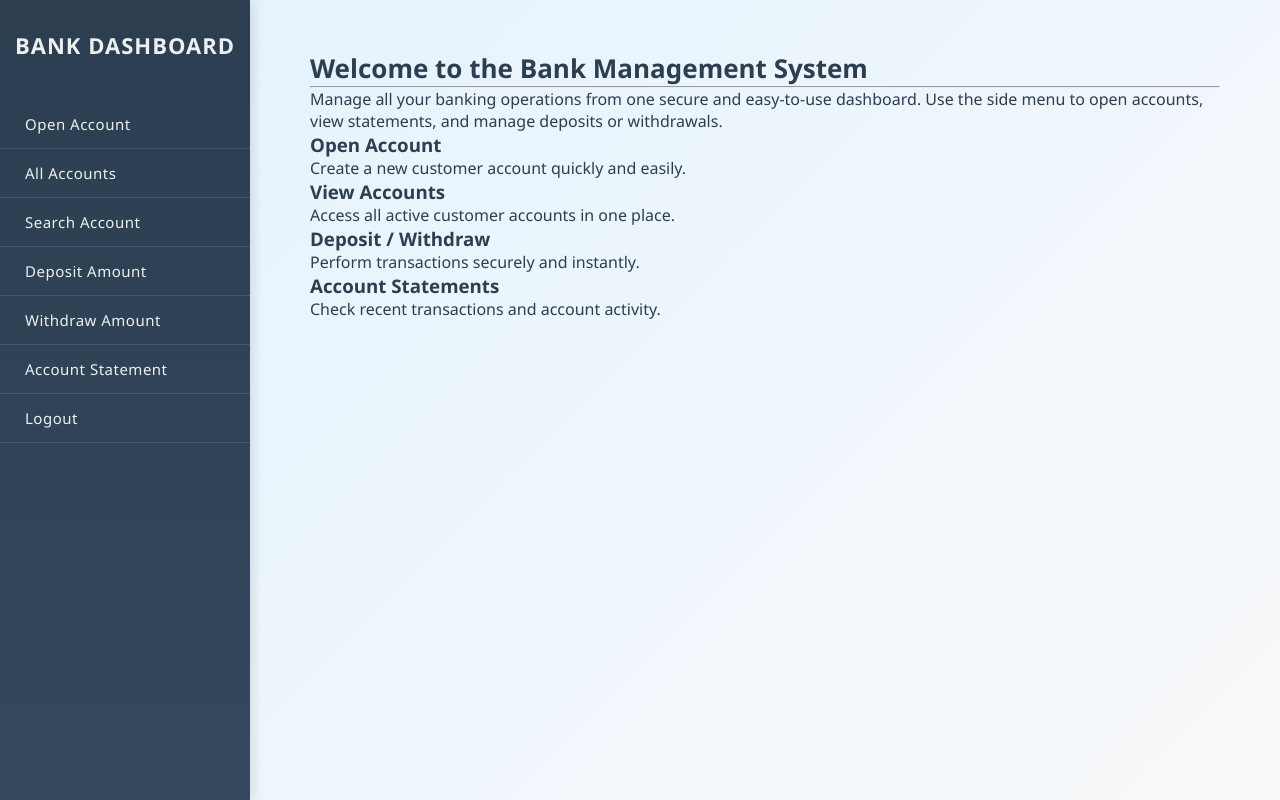
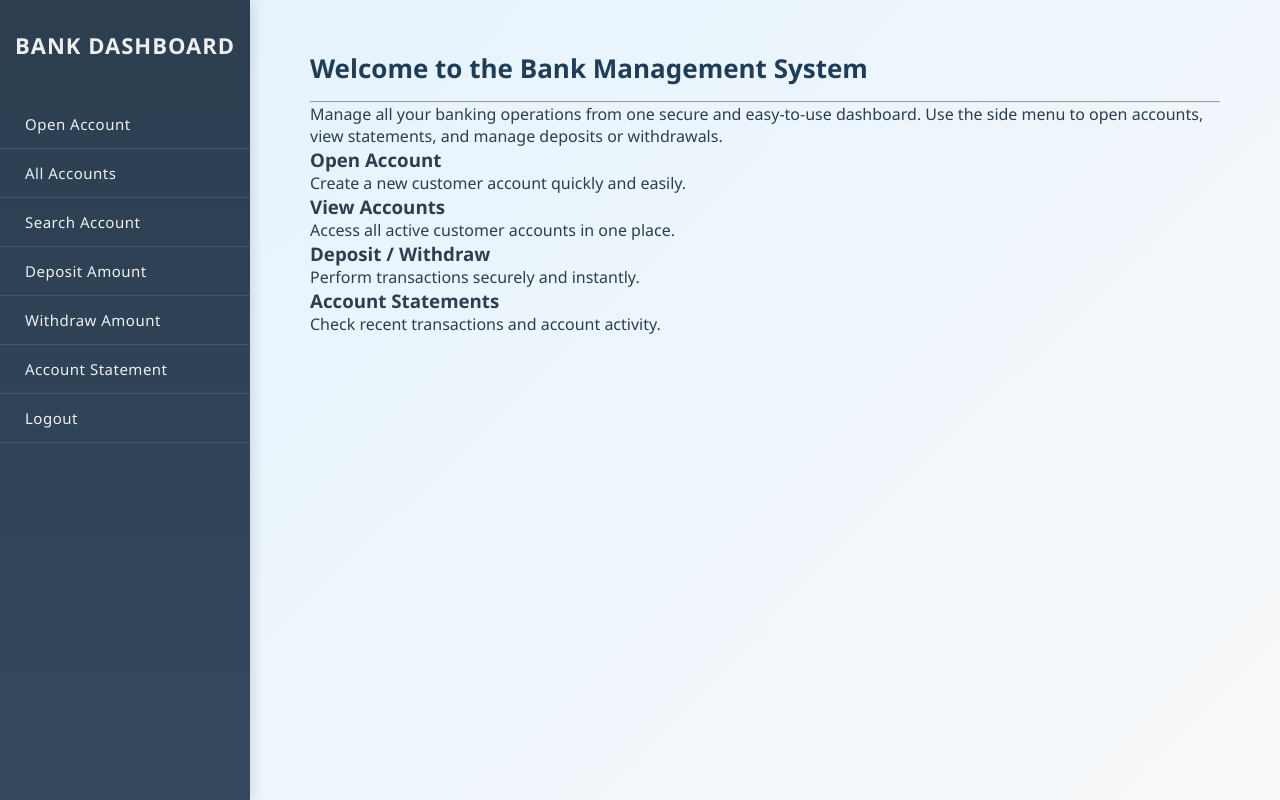
Before and after one commit to tanvi2711/Python_Full_stack_Projects, a Flask app: page /home in a window 1280 px wide. Run offline with Flask 3, Linux system fonts and the light colour scheme.

Commit message:
home.html update

```diff
--- a/BANKAPP/templates/home.html
+++ b/BANKAPP/templates/home.html
@@ -71,7 +71,8 @@
 
         .main-content h2 {
             font-size: 26px;
-
+            color: #1e3d58;
+            margin-bottom: 15px;
         }
 
 
```
